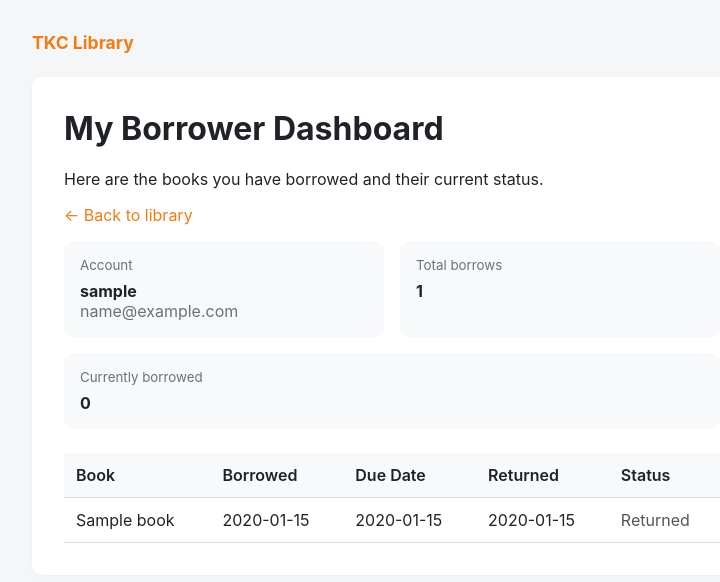
After one commit to TheKeyholdingCompany/librarian, a Flask app: page /dashboard in a window 1280 px wide. The commit adds this page. Shown: the top 582 px of the page, without its empty margins (248-968 px from the left). Run offline with Flask 3, Linux system fonts and the light colour scheme; the visitor is signed in with stand-in values (Sample User, id 1); tables that the repository leaves empty hold one stand-in row (values such as "Sample post").

Commit message:
Add admin borrower dashboard viewer and borrower dashboard links

```diff
--- a/app/admin/templates/admin/dashboard.html
+++ b/app/admin/templates/admin/dashboard.html
@@ -17,6 +17,7 @@
     <h1>Admin dashboard</h1>
     <p>Hi <strong>{{ session['username'] }}</strong> — you have admin access.</p>
     <p><a href="{{ url_for('admin.users') }}">Manage Users</a> — View, delete, and reset passwords for all registered users.</p>
+    <p><a href="{{ url_for('admin.borrowers') }}">Borrower Dashboard</a> — See all signed-up accounts and their borrowed books, borrow dates, due dates, and return dates.</p>
     <p class="muted">This page is only visible to users with the <code>admin</code> role. Borrowers who try to visit it get a <code>403 Forbidden</code>.</p>
     <p><a href="{{ url_for('library.index') }}">← Back home</a></p>
   </div>
--- a/app/library/routes.py
+++ b/app/library/routes.py
@@ -50,6 +50,35 @@ def dashboard():
 
     return render_template("library/dashboard.html", user=user, borrows=borrows)
 
+
+@bp.route("/dashboard/<int:user_id>")
+@login_required
+def view_borrower_dashboard(user_id):
+    # Allow viewing own dashboard or if user is admin
+    current_username = session.get("username")
+    current_user = db.session.scalars(
+        db.select(User).where(User.username == current_username)
+    ).first()
+
+    is_admin = session.get("role") == "admin"
+    target_user = db.session.scalars(
+        db.select(User)
+        .options(selectinload(User.borrows).selectinload(Borrow.book))
+        .where(User.id == user_id)
+    ).first()
+
+    if not target_user:
+        flash("User not found.", "error")
+        return redirect(url_for("library.index"))
+
+    # Allow access if viewing own dashboard or if admin
+    is_owner = current_user and current_user.id == target_user.id
+    if not (is_owner or is_admin):
+        flash("You don't have permission to view this dashboard.", "error")
+        return redirect(url_for("library.index"))
+
+    borrows = sorted(target_user.borrows, key=lambda borrow: borrow.borrowed_at or datetime.min, reverse=True)
+    return render_template("library/dashboard.html", user=target_user, borrows=borrows)
 
 
 @bp.route("/add", methods=["GET", "POST"])
--- /dev/null
+++ b/app/library/templates/library/dashboard.html
@@ -0,0 +1,80 @@
+{% extends "base.html" %}
+
+{% block title %}My Dashboard — TKC Library{% endblock %}
+
+{% block extra_styles %}
+<style>
+  .brand { margin-bottom: 1.5rem; }
+  .card { padding: 2rem; }
+  h1 { margin-top: 0; }
+  .stats { display: flex; gap: 1rem; flex-wrap: wrap; margin-bottom: 1.5rem; }
+  .stat { background: #f8f9fa; border-radius: 10px; padding: 1rem; flex: 1 1 220px; }
+  .stat small { display: block; color: var(--muted); margin-bottom: 0.5rem; }
+  table { width: 100%; border-collapse: collapse; margin-top: 1rem; }
+  th, td { padding: 0.75rem; border-bottom: 1px solid var(--border); text-align: left; }
+  th { background: #f8f9fa; font-weight: 600; }
+  .status-active { color: #1f8a70; font-weight: 600; }
+  .status-returned { color: #555; }
+  .muted { color: var(--muted); }
+</style>
+{% endblock %}
+
+{% block content %}
+<div class="container">
+  <div class="brand">TKC Library</div>
+  <div class="card">
+    <h1>My Borrower Dashboard</h1>
+    <p>Here are the books you have borrowed and their current status.</p>
+    <p><a href="{{ url_for('library.index') }}">← Back to library</a></p>
+
+    {% if user %}
+      <div class="stats">
+        <div class="stat">
+          <small>Account</small>
+          <strong>{{ user.username }}</strong><br>
+          <span class="muted">{{ user.email }}</span>
+        </div>
+        <div class="stat">
+          <small>Total borrows</small>
+          <strong>{{ user.borrows|length }}</strong>
+        </div>
+        <div class="stat">
+          <small>Currently borrowed</small>
+          <strong>{{ user.borrows|selectattr('returned_at', 'equalto', none)|list|length }}</strong>
+        </div>
+      </div>
+
+      {% if borrows %}
+        <table>
+          <thead>
+            <tr>
+              <th>Book</th>
+              <th>Borrowed</th>
+              <th>Due Date</th>
+              <th>Returned</th>
+              <th>Status</th>
+            </tr>
+          </thead>
+          <tbody>
+            {% for borrow in borrows %}
+              <tr>
+                <td>{{ borrow.book.name }}</td>
+                <td>{{ borrow.borrowed_at.strftime('%Y-%m-%d') }}</td>
+                <td>{{ borrow.due_date.strftime('%Y-%m-%d') if borrow.due_date else '—' }}</td>
+                <td>{% if borrow.returned_at %}{{ borrow.returned_at.strftime('%Y-%m-%d') }}{% else %}&mdash;{% endif %}</td>
+                <td class="{% if borrow.returned_at %}status-returned{% else %}status-active{% endif %}">
+                  {% if borrow.returned_at %}Returned{% else %}Borrowed{% endif %}
+                </td>
+              </tr>
+            {% endfor %}
+          </tbody>
+        </table>
+      {% else %}
+        <p class="muted">You have no borrow records yet.</p>
+      {% endif %}
+    {% else %}
+      <p class="muted">No borrower account found for your login.</p>
+    {% endif %}
+  </div>
+</div>
+{% endblock %}
--- a/app/library/templates/library/index.html
+++ b/app/library/templates/library/index.html
@@ -131,6 +131,7 @@
     <div class="session">
       {% if session.get('username') %}
         Logged in as <strong>{{ session['username'] }}</strong> ({{ session['role'] }})
+        · <a href="{{ url_for('library.dashboard') }}">My Dashboard</a>
         {% if session['role'] == 'admin' %}
           · <a href="{{ url_for('admin.dashboard') }}">Admin</a>
         {% endif %}
```
Also changed, not shown: app/admin/routes.py (+11 -1 lines), app/admin/templates/admin/borrowers.html (added, +80 -0 lines).
